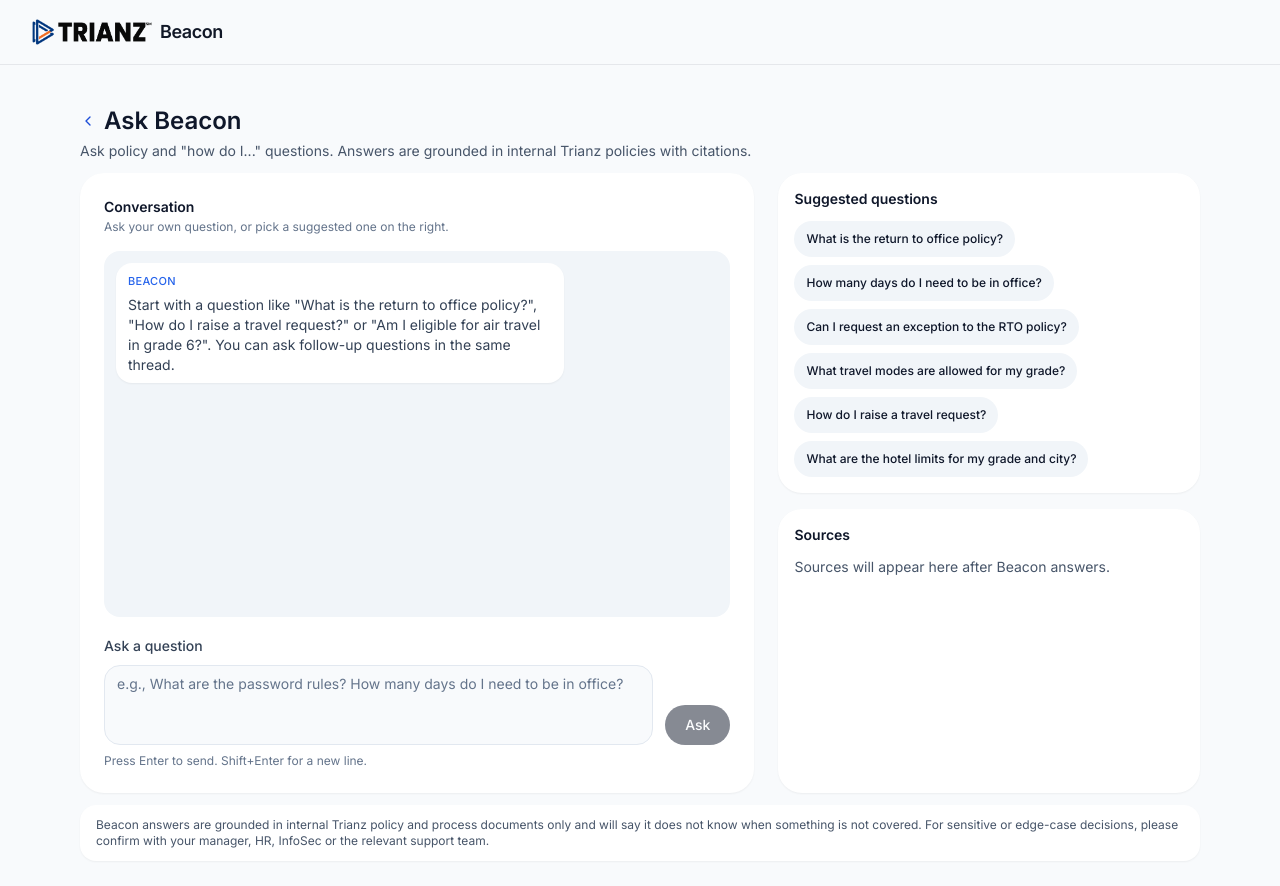
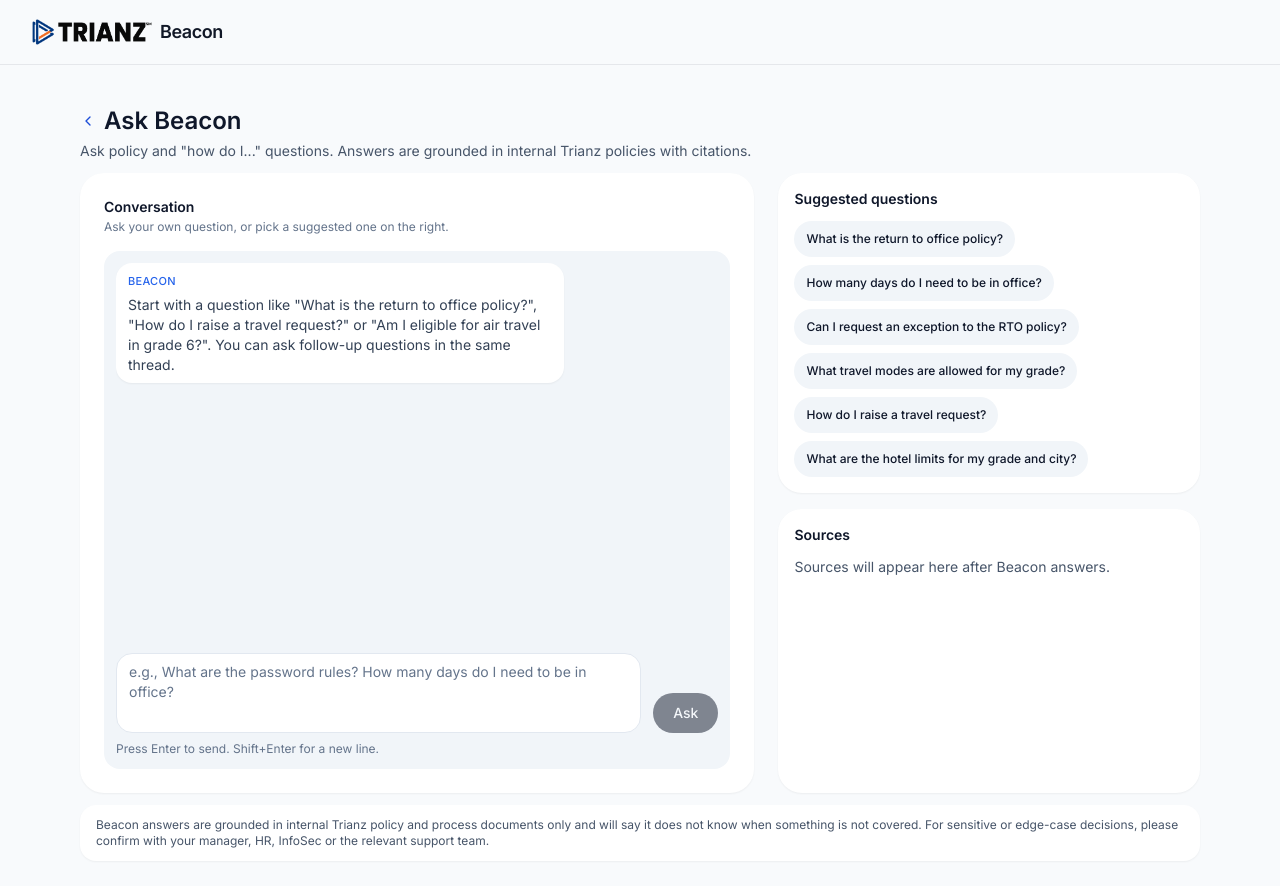
Before and after one commit to PrabhathVarma19/slt-jd, a Next.js app: page /policy-agent in a window 1280 px wide. Shown: the top 886 px of the page. Built offline with nearby package versions, Linux system fonts and the light colour scheme.

Commit message:
ui: extend grey chat surface + remove composer label

```diff
--- a/app/new-joiner/page.tsx
+++ b/app/new-joiner/page.tsx
@@ -318,12 +318,11 @@
             )}
           </div>
 
+          {/* Grey chat surface (messages + composer) */}
+          <div className="flex flex-col flex-1 min-h-0 rounded-2xl bg-muted p-3">
             <div className="relative flex-1 min-h-0">
-            <ScrollArea
-              ref={messagesRef}
-              className="h-full chat-scroll rounded-2xl bg-muted"
-            >
-              <div className="p-3 space-y-3">
+              <ScrollArea ref={messagesRef} className="h-full chat-scroll">
+                <div className="space-y-3">
                 {messages.length === 0 && (
                   <div className="flex justify-start">
                     <div className="inline-flex max-w-md flex-col gap-1 rounded-2xl bg-card px-3 py-2 text-sm text-slate-700 shadow-sm">
@@ -392,18 +391,17 @@
               )}
             </div>
 
-          {error && <ErrorBar message={error} className="mt-2" />}
+            {error && <ErrorBar message={error} className="mt-3" />}
 
-          <div className="space-y-2">
-            <label className="text-sm font-medium text-slate-700">Ask a question</label>
+            <div className="mt-3 space-y-2">
               <div className="flex items-end gap-3">
               <Textarea
-                rows={3}
+                rows={2}
                 value={input}
                 onChange={(e) => setInput(e.target.value)}
                 onKeyDown={handleKeyDown}
                 placeholder="e.g., What should I do before my first day?"
-                className="flex-1 resize-none rounded-2xl"
+                className="flex-1 resize-none rounded-2xl bg-card"
               />
               <Button
                 className="rounded-full px-5"
@@ -423,6 +421,7 @@
               <p className="text-xs text-slate-500">
                 Press Enter to send. Shift+Enter for a new line.
               </p>
+            </div>
           </div>
         </div>
 
--- a/app/policy-agent/page.tsx
+++ b/app/policy-agent/page.tsx
@@ -357,12 +357,11 @@
             </div>
           )}
 
+          {/* Grey chat surface (messages + composer) */}
+          <div className="flex flex-col flex-1 min-h-0 rounded-2xl bg-muted p-3">
             <div className="relative flex-1 min-h-0">
-            <ScrollArea
-              ref={messagesRef}
-              className="h-full chat-scroll rounded-2xl bg-muted"
-            >
-              <div className="p-3 space-y-3">
+              <ScrollArea ref={messagesRef} className="h-full chat-scroll">
+                <div className="space-y-3">
                 {messages.length === 0 && (
                   <div className="flex justify-start">
                     <div className="inline-flex max-w-md flex-col gap-1 rounded-2xl bg-card px-3 py-2 text-sm text-slate-700 shadow-sm">
@@ -431,18 +430,17 @@
               )}
             </div>
 
-          {error && <ErrorBar message={error} className="mt-2" />}
+            {error && <ErrorBar message={error} className="mt-3" />}
 
-          <div className="space-y-2">
-            <label className="text-sm font-medium text-slate-700">Ask a question</label>
+            <div className="mt-3 space-y-2">
               <div className="flex items-end gap-3">
               <Textarea
-                rows={3}
+                rows={2}
                 value={input}
                 onChange={(e) => setInput(e.target.value)}
                 onKeyDown={handleKeyDown}
                 placeholder="e.g., What are the password rules? How many days do I need to be in office?"
-                className="flex-1 resize-none rounded-2xl"
+                className="flex-1 resize-none rounded-2xl bg-card"
               />
               <Button
                 className="rounded-full px-5"
@@ -462,6 +460,7 @@
               <p className="text-xs text-slate-500">
                 Press Enter to send. Shift+Enter for a new line.
               </p>
+            </div>
           </div>
         </div>
 
```
Lines whose indentation alone changed are shown as unchanged.
